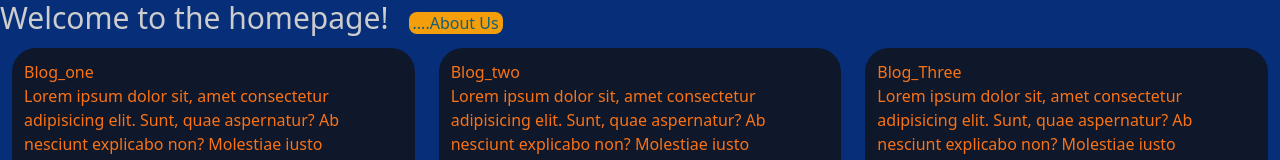
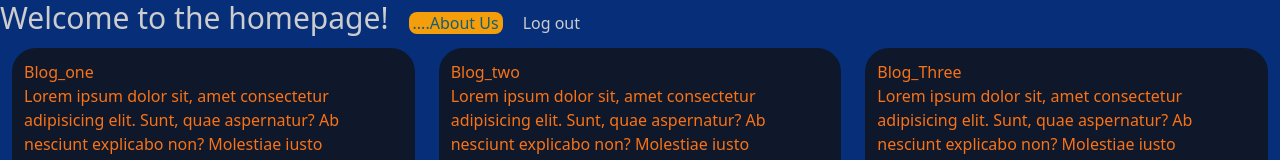
Before and after one commit to shbhm-0711/react-blog, a React (Create React App) app: page / in a window 1280 px wide. Shown: the top 160 px of the page. Built offline with nearby package versions, Linux system fonts and the light colour scheme.

Commit message:
demo authentication added

```diff
--- a/src/HomePage.js
+++ b/src/HomePage.js
@@ -1,11 +1,11 @@
-import React from "react";
 import { Link } from "react-router-dom";
 import Card from "./Card";
+import { useState } from "react";
 
 const HomePage = (props) => {
+  const [authenticated, setAuthenticated] = useState(true);
   return (
     <>
-      <main>
       <nav>
         <h2 className="text-3xl inline-block">Welcome to the homepage!</h2>
         <Link
@@ -14,13 +14,15 @@ const HomePage = (props) => {
         >
           ....About Us
         </Link>
+        <button onClick={() => setAuthenticated((prev) => !prev)}>
+          {authenticated ? "Log out" : "Log in"}
+        </button>
       </nav>
       <div className="flex flex-wrap flex-row ">
         {props.blogs.map((item) => {
           return <Card className="" blogItem={item} key={item.id} />;
         })}
       </div>
-      </main>
     </>
   );
 };
```
Lines whose indentation alone changed are shown as unchanged.
